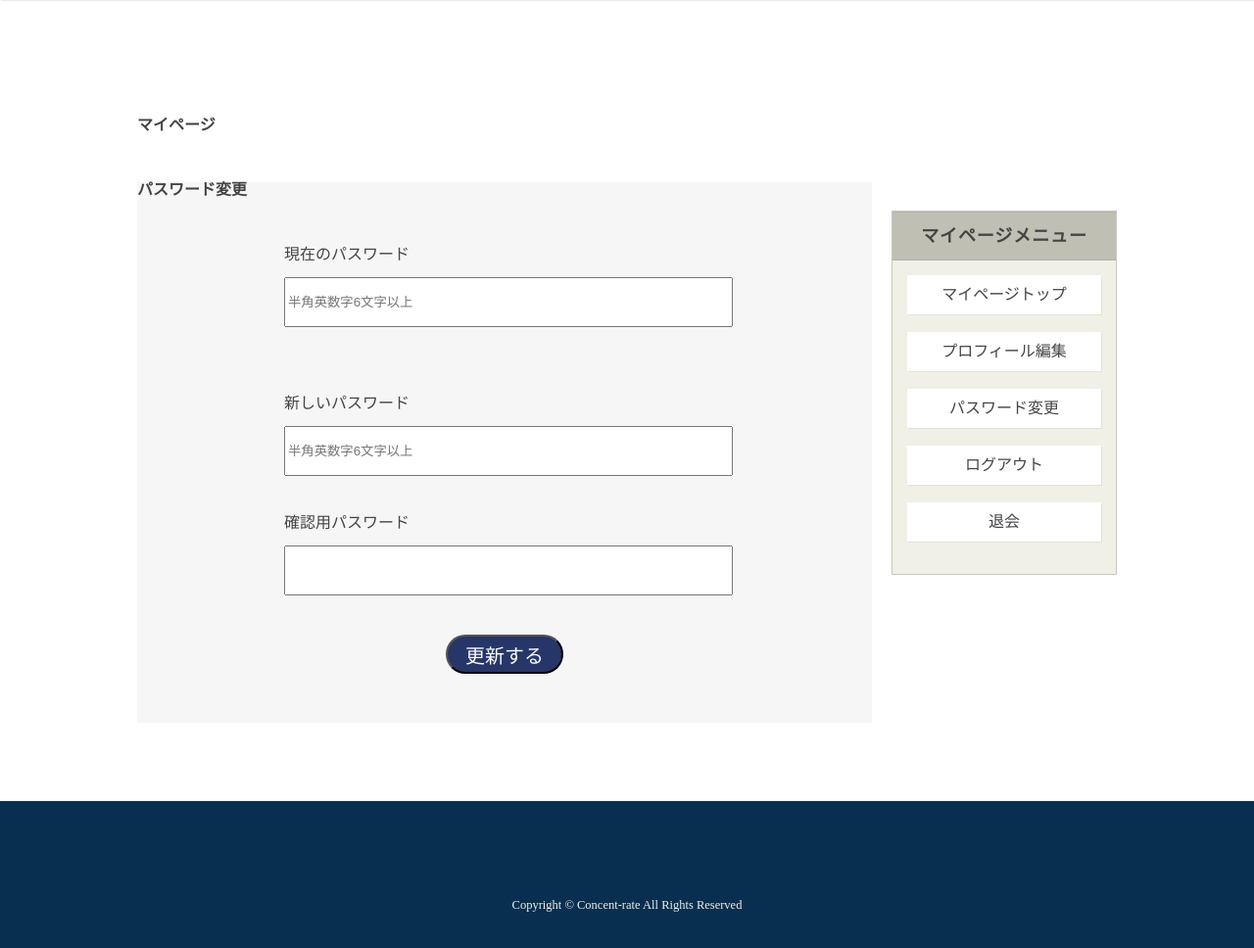
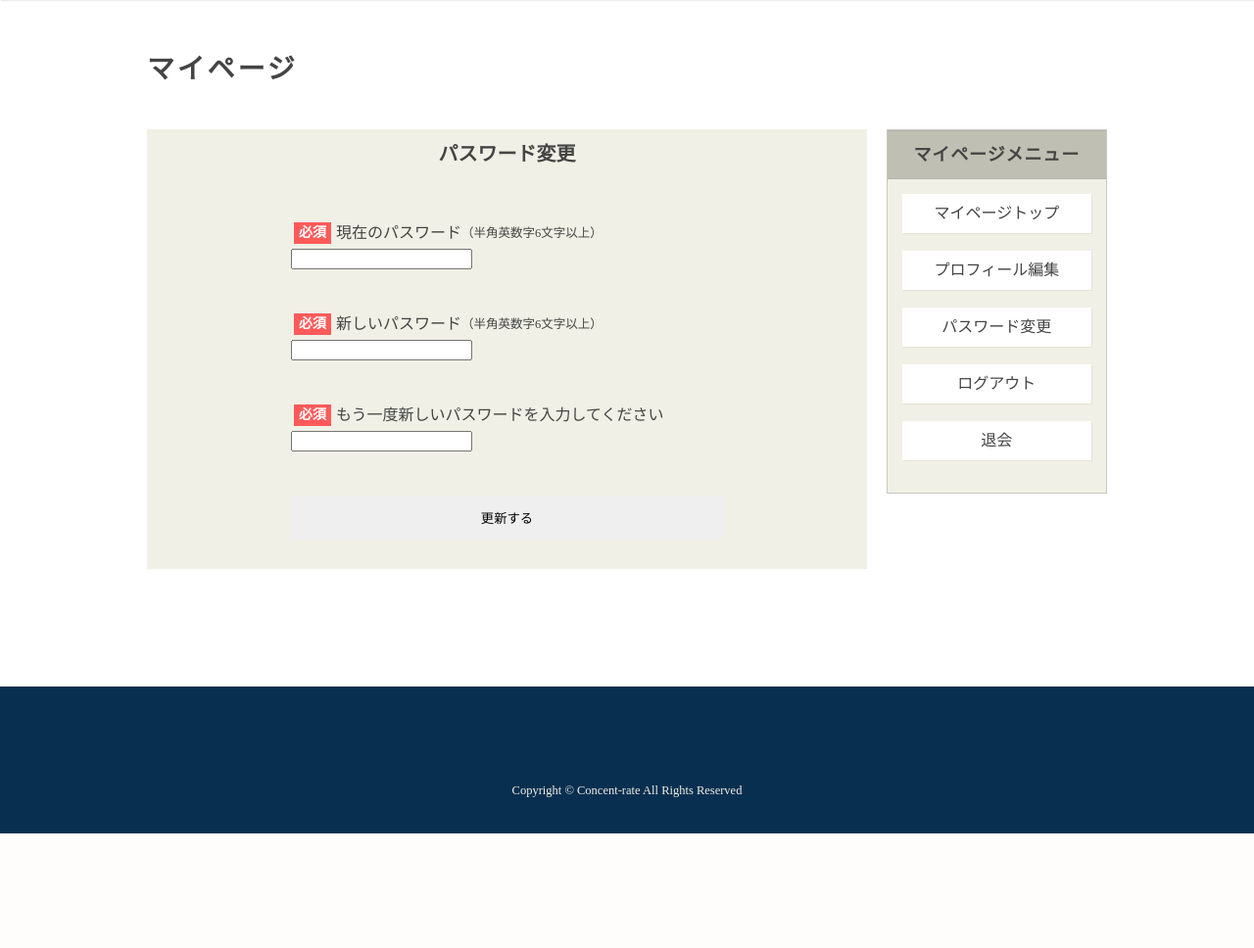
Before and after one commit to TsutomuOikawa/Review-site_personal-PJ, a PHP site: page /Concent-rate/passChange.php in a window 1280 px wide. Shown: the part 60-1028 px from the top of the page at 98% size. After the commit the page ends 911 px from the top, so only its background shows below. Run offline with PHP 8.4, Linux system fonts and the light colour scheme; the visitor is signed in with stand-in values (Sample User, id 1); data that the repository does not hold is empty.

Commit message:
パスワード変更ページ htmlクラス修正
・passChange.css
└common.cssに統合

```diff
--- a/footer.php
+++ b/footer.php
@@ -1,5 +1,3 @@
-<!--　共通フッター　-->
-
  <footer id="footer">
    <small class="footer_copyright font-sizeS">Copyright © <a href="index.php">Concent-rate</a> All Rights Reserved</small>
  </footer>
--- a/passChange.css
+++ /dev/null
@@ -1,74 +0,0 @@
-.wrap{
-  padding: 120px 0 50px;
-  width: 1000px;
-  margin: 0 auto;
-  display:flex;
-}
-main{
-  width: 750px;
-}
-.h1-wide{
-  padding:0 0 50px;
-}
-section{
-  background: rgba(237, 237, 237, 0.5);
-  margin-bottom: 30px;
-}
-.align-center{
-  text-align: center;
-}
-.for-space{
-  padding: 50px;
-  margin: 0 auto;
-}
-.wide{
-  padding: 0 100px;
-}
-.err span{
-  font-size: 12px;
-  color: red;
-}
-.err input{
-  background: #f7dcd9;
-}
-input{
-  width: 100%;
-  height: 45px;
-  margin: 15px 0 40px;
-}
-input[type="submit"]{
-  height: 40px;
-  width:120px;
-  background: rgba(38, 54, 104, 1);
-  border-radius: 25px;
-  display: block;
-  margin: 0 auto;
-  font-size: 20px;
-  color: rgba(255, 255, 255, 1);
-}
-input[type="submit"]:hover{
-  cursor: pointer;
-}
-
-aside{
-  width: 230px;
-  height: 300px;
-  margin:95px 0 0 20px;
-  background: rgba(237, 237, 237, 0.5);
-}
-.sidebar-title{
-  height: 50px;
-  background: #d6d7da;
-  margin-bottom: 30px;
-}
-.sidebar-title p{
-  padding: 17px 0;
-  font-weight: bold;
-}
-.sidebar-inner a{
-  padding: 10px 15px;
-  margin: 15px 20px;
-  background: rgba(255, 255, 255, 1.0);
-  border: 1px solid rgba(56, 65, 79, 0.2);
-  display: block;
-}
--- a/passChange.php
+++ b/passChange.php
@@ -1,6 +1,5 @@
 <?php
 require('function.php');
-
 //ログイン認証
 require('auth.php');
 //デバッグログ
@@ -16,7 +15,6 @@ debug('セッション変数の中身：'.print_r($userData,true));
 if (!empty($_POST)) {
   debug('=============================================');
   debug('POST送信がありました。処理を開始します');
-  debug('POST送信の中身：'.print_r($_POST,true));
 
   //POSTデータを変数に格納
   $pass_old = $_POST['pass_old'];
@@ -74,7 +72,7 @@ if (!empty($_POST)) {
 
                 //パスワード変更の通知メールを設定
                 $username = ($userData['name'])?$userData['name']: '匿名';
-                $from = '';
+                $from = 'o.2106.basket@gmail.com';
                 $to = $userData['email'];
                 $subject = 'パスワード変更通知【Concent-rate】';
                 $message = <<<EOT
@@ -116,61 +114,73 @@ EOT;
  ?>
 
 <?php
-$css_title = basename(__FILE__,".php");
 $p_title = 'パスワード変更';
 //共通headタグ呼び出し
 require('head.php');
-
 //共通ヘッダー呼び出し
 require('header.php');
 ?>
 
 <!--　メインコンテンツ　-->
-<div class="wrap">
-  <main>
-    <div class="h1-wide">
-      <h1>マイページ</h1>
-    </div>
-    <div class="mypage-inner">
-      <section>
-        <div class="h2_space">
-          <h2>パスワード変更</h2>
+<div class="page-wrapper">
+  <h1 class="page_title">マイページ</h1>
+  <div class="page_contents--between">
+
+    <main class="mainContents-wrapper">
+      <form class="scrollView-wrapper baseColor" method="post">
+
+        <h2 class="subTitle --fontCenter">パスワード変更</h2>
+        <div class="form-wrapper">
+
+          <div class="area-msg">
+            <?php echo showErrMsg('common'); ?>
+          </div>
+
+          <label>
+            <div class="form_title">
+              <span class="form_label form_label--required">必須</span>
+              現在のパスワード
+              <span class="font-sizeS">（半角英数字6文字以上）</span>
+            </div>
+            <input type="password" name="pass_old" value="<?php echo getFormData('pass_old'); ?>">
+          </label>
+          <div class="area-msg">
+            <?php echo showErrMsg('pass_old'); ?>
+          </div>
+
+          <label>
+            <div class="form_title">
+              <span class="form_label form_label--required">必須</span>
+              新しいパスワード
+              <span class="font-sizeS">（半角英数字6文字以上）</span>
+            </div>
+            <input type="password" name="pass_new" value="<?php echo getFormData('pass_new'); ?>">
+          </label>
+          <div class="area-msg">
+            <?php echo showErrMsg('pass_new'); ?>
+          </div>
+
+          <label>
+            <div class="form_title">
+              <span class="form_label form_label--required">必須</span>
+              もう一度新しいパスワードを入力してください
+            </div>
+            <input type="password" name="pass_new_re" value="<?php echo getFormData('pass_new_re'); ?>">
+          </label>
+          <div class="area-msg">
+            <?php echo showErrMsg('pass_new_re'); ?>
+          </div>
+
+          <input type="submit" class="form_input form_input--mainContents" value="更新する">
+
         </div>
-        <div class="<?php if (!empty($err_msg['common'])) echo 'err'; ?>">
-          <span><?php echo showErrMsg('common'); ?></span>
-        </div>
-        <div class="for-space">
-          <form class="wide" method="post">
-            <div class ="regi-user">
-              <div class="current-pass" style="margin-bottom:30px;">
-                <label class="<?php if(!empty($err_msg['pass_old'])) echo 'err' ?>">現在のパスワード
-                  <span><?php echo showErrMsg('pass_old'); ?></span>
-                  <input type="password" name="pass_old" placeholder="半角英数字6文字以上" value="<?php echo getFormData('pass_old'); ?>">
-                </label>
-              </div>
-              <div class="new-pass">
-                <label class="<?php if(!empty($err_msg['pass_new'])) echo 'err' ?>">新しいパスワード
-                  <span><?php echo showErrMsg('pass_new');?></span>
-                  <input type="password" name="pass_new" placeholder="半角英数字6文字以上" value="<?php echo getFormData('pass_new'); ?>">
-                </label>
-              </div>
-              <div class="email-form">
-                <label class="<?php if(!empty($err_msg['pass_new_re'])) echo 'err' ?>">確認用パスワード
-                  <span><?php echo showErrMsg('pass_new_re'); ?></span>
-                  <input type="password" name="pass_new_re" placeholder="" value="<?php echo getFormData('pass_new_re'); ?>">
-                </label>
-              </div>
 
-              <input type="submit" value="更新する">
-            </div>
-          </form>
-        </div>
-      </section>
-    </div>
-  </main>
+      </form>
+    </main>
 
-  <?php require('sidebarRight.php'); ?>
+    <?php require('sidebarRight.php'); ?>
 
+  </div>
 </div>
 
 <!--　共通フッター呼び出し　-->
```
